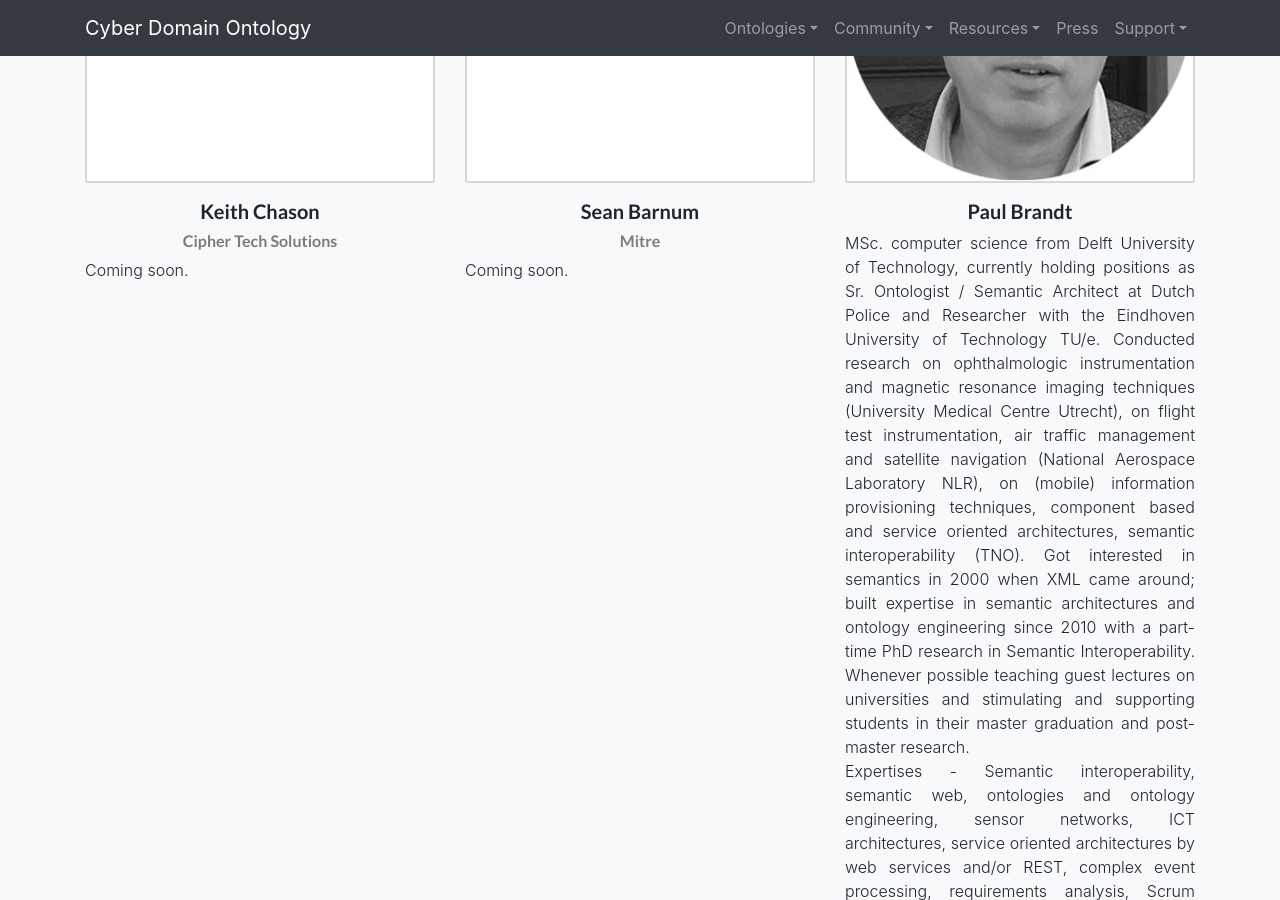
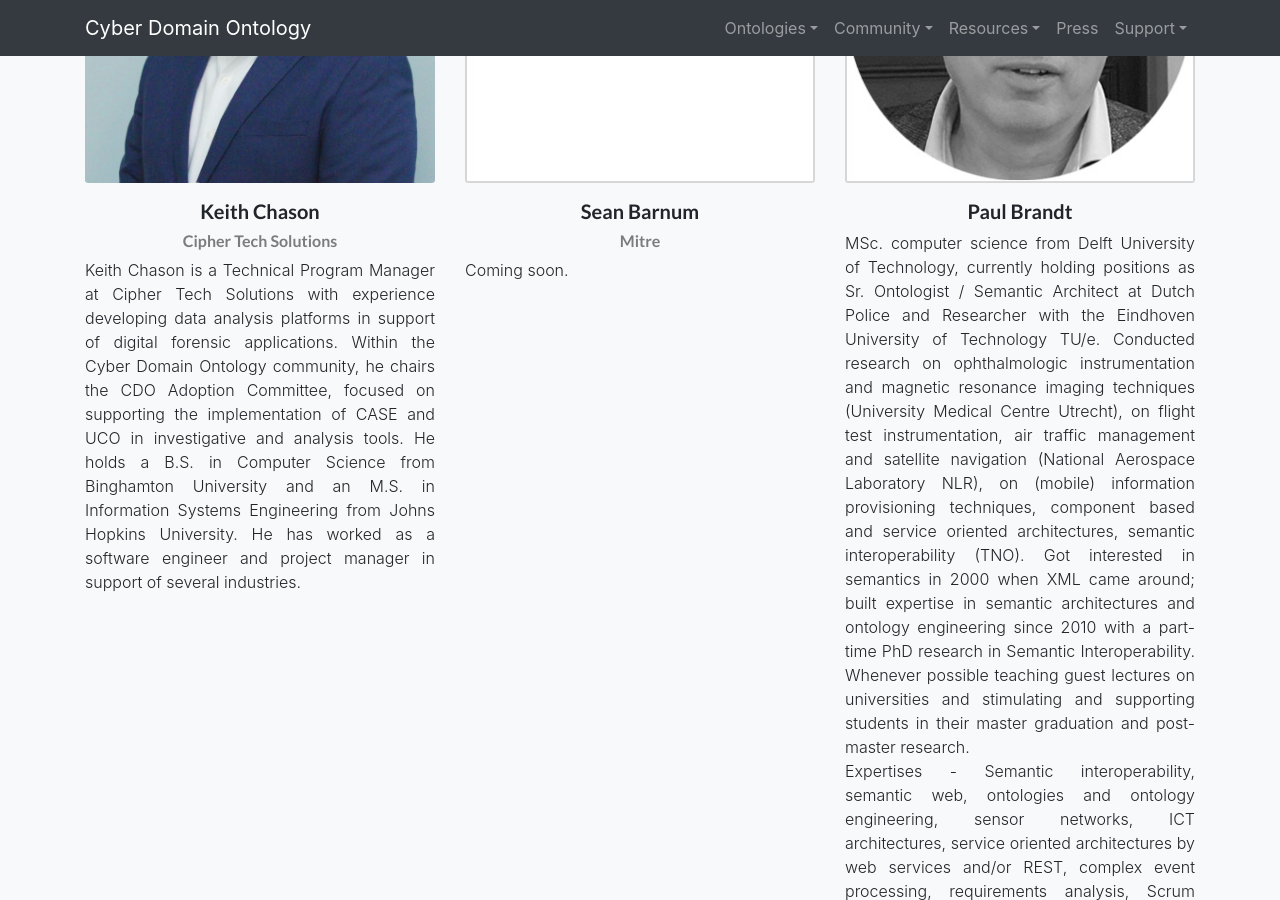
Before and after one commit to Cyber-Domain-Ontology/cdo.github.io, a Jekyll site: the page built from community/tsc.html, in a window 1280 px wide and 900 px high, scrolled down 3375 px. Built offline with Jekyll 4.4.1, drawn with Linux system fonts in a browser that asks for light colours.

Commit message:
Add Chason bio/image

```diff
--- a/_data/tsc/participants.yml
+++ b/_data/tsc/participants.yml
@@ -73,10 +73,14 @@
     business unit manager Forensics for incident response and e-discovery at Fox IT. In 2014 Hans was co-founder of Tracks Inspector where he became CEO responsible for the further international
     growth which led to the acquisition by Magnet Forensics in 2018. At Magnet Forensics he became director of Digital Evidence Review until March 2020.
 - title: For-profit Participant
-  image: blank.jpg
+  image: chason.jpg
   name: Keith Chason
   subhead: Cipher Tech Solutions
-  bio: Coming soon.
+  bio:
+    Keith Chason is a Technical Program Manager at Cipher Tech Solutions with experience developing data analysis platforms in support of digital forensic applications. Within the Cyber Domain
+    Ontology community, he chairs the CDO Adoption Committee, focused on supporting the implementation of CASE and UCO in investigative and analysis tools. He holds a B.S. in Computer
+    Science from Binghamton University and an M.S. in Information Systems Engineering from Johns Hopkins University. He has worked as a software engineer and project manager in support of
+    several industries.
 - title: Non-profit Participant
   image: blank.jpg
   name: Sean Barnum
```
Also changed, not shown: assets/img/tsc/chason.jpg (added).
